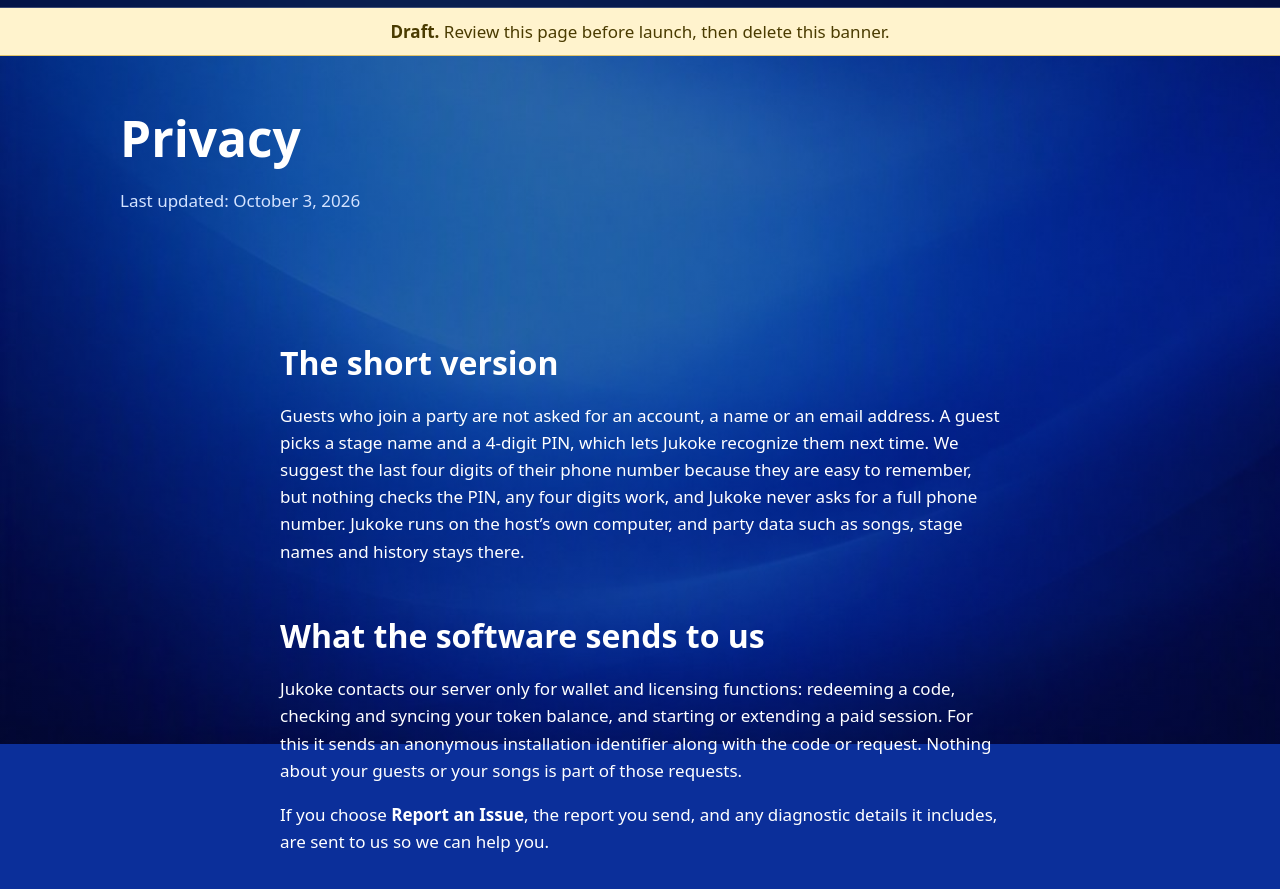
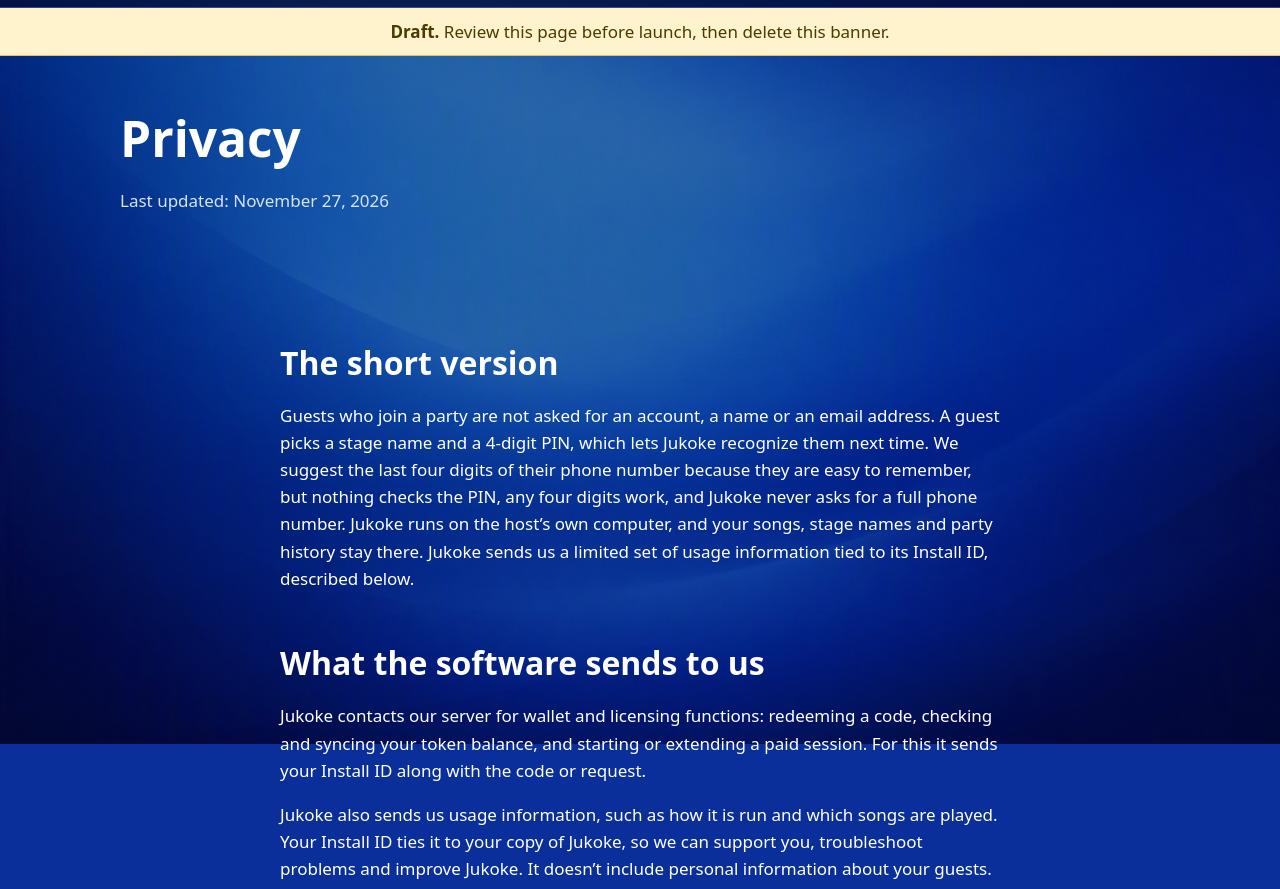
Before and after one commit to jukeboxoke/jukoke-site, a plain HTML site: page privacy.html in a window 1280 px wide. Shown: the part 56-945 px from the top of the page. Drawn offline with Linux system fonts and the light colour scheme.

Commit message:
Privacy and Terms: describe the usage information Jukoke sends
Privacy: Jukoke sends usage information tied to its Install ID (such as how it is run and which songs are played) so we can support users, troubleshoot problems and improve Jukoke. It does not include personal information about guests. States that we respect privacy and don't sell the information or use it for advertising.
Privacy: the Install ID is no longer described as anonymous, and the short version now mentions the usage information.
Terms: one line under Using Jukoke pointing to the Privacy page.
Updated the last-updated dates to November 27, 2026.

Co-Authored-By: Claude Sonnet 5.5 noreply@anthropic.com
Claude-Session: https://claude.ai/code/session_01HnEckNtUaNkFFQ5UtnkAkX

```diff
--- a/privacy.html
+++ b/privacy.html
@@ -30,13 +30,14 @@
 </header>
 <main id="main">
 <p class="draft-banner" role="note"><strong>Draft.</strong> Review this page before launch, then delete this banner.</p>
-<section class="wrap block page-head"><h1>Privacy</h1><p class="muted">Last updated: October 3, 2026</p></section>
+<section class="wrap block page-head"><h1>Privacy</h1><p class="muted">Last updated: November 27, 2026</p></section>
 <section class="wrap block prose">
 <h2>The short version</h2>
-<p>Guests who join a party are not asked for an account, a name or an email address. A guest picks a stage name and a 4-digit PIN, which lets Jukoke recognize them next time. We suggest the last four digits of their phone number because they are easy to remember, but nothing checks the PIN, any four digits work, and Jukoke never asks for a full phone number. Jukoke runs on the host&rsquo;s own computer, and party data such as songs, stage names and history stays there.</p>
+<p>Guests who join a party are not asked for an account, a name or an email address. A guest picks a stage name and a 4-digit PIN, which lets Jukoke recognize them next time. We suggest the last four digits of their phone number because they are easy to remember, but nothing checks the PIN, any four digits work, and Jukoke never asks for a full phone number. Jukoke runs on the host&rsquo;s own computer, and your songs, stage names and party history stay there. Jukoke sends us a limited set of usage information tied to its Install ID, described below.</p>
 
 <h2>What the software sends to us</h2>
-<p>Jukoke contacts our server only for wallet and licensing functions: redeeming a code, checking and syncing your token balance, and starting or extending a paid session. For this it sends an anonymous installation identifier along with the code or request. Nothing about your guests or your songs is part of those requests.</p>
+<p>Jukoke contacts our server for wallet and licensing functions: redeeming a code, checking and syncing your token balance, and starting or extending a paid session. For this it sends your Install ID along with the code or request.</p>
+<p>Jukoke also sends us usage information, such as how it is run and which songs are played. Your Install ID ties it to your copy of Jukoke, so we can support you, troubleshoot problems and improve Jukoke. It doesn&rsquo;t include personal information about your guests. We respect your privacy: we don&rsquo;t sell this information or use it for advertising.</p>
 <p>If you choose <strong>Report an Issue</strong>, the report you send, and any diagnostic details it includes, are sent to us so we can help you.</p>
 
 <h2>Purchases</h2>
```
Also changed, not shown: terms.html (+2 -1 lines).
